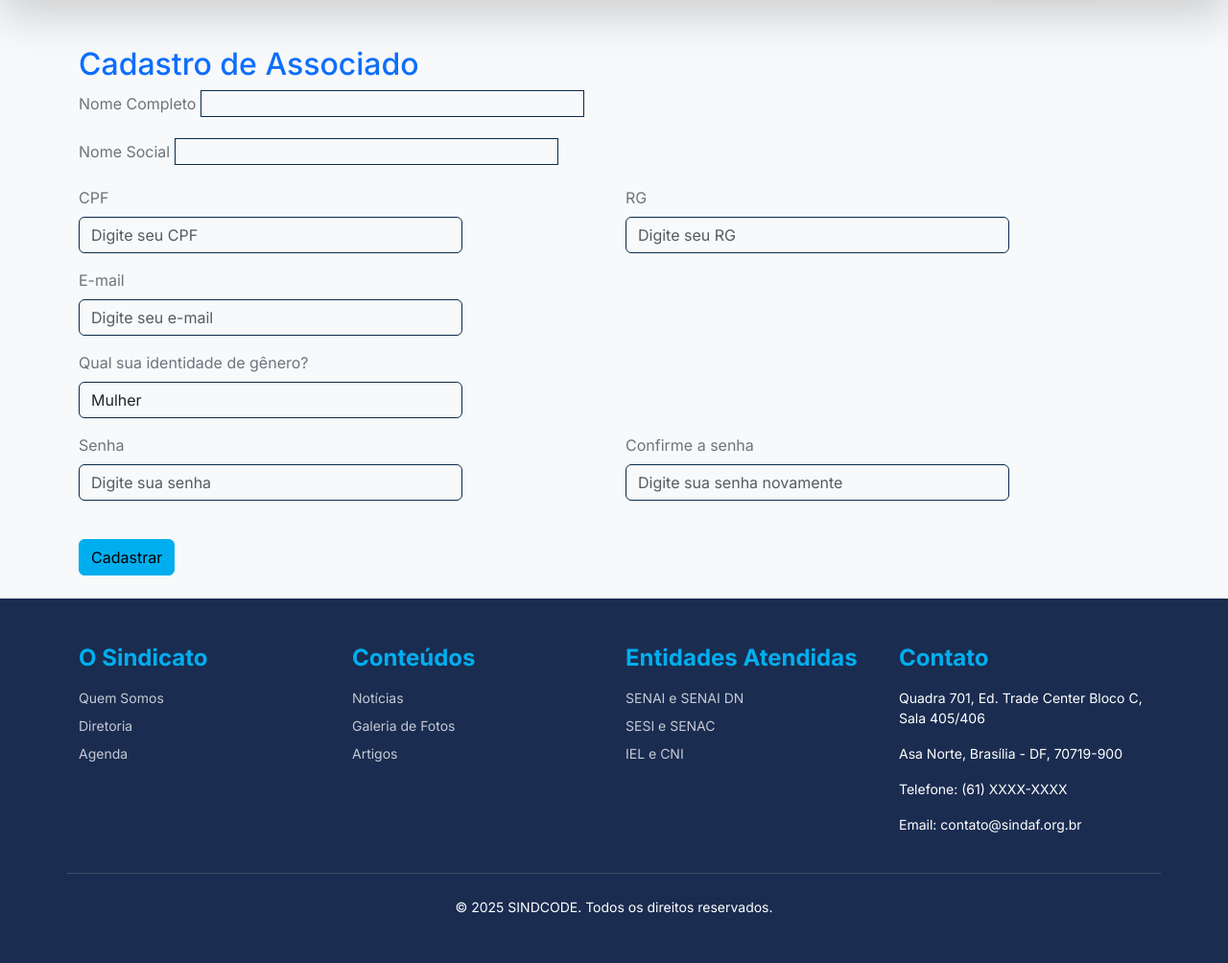
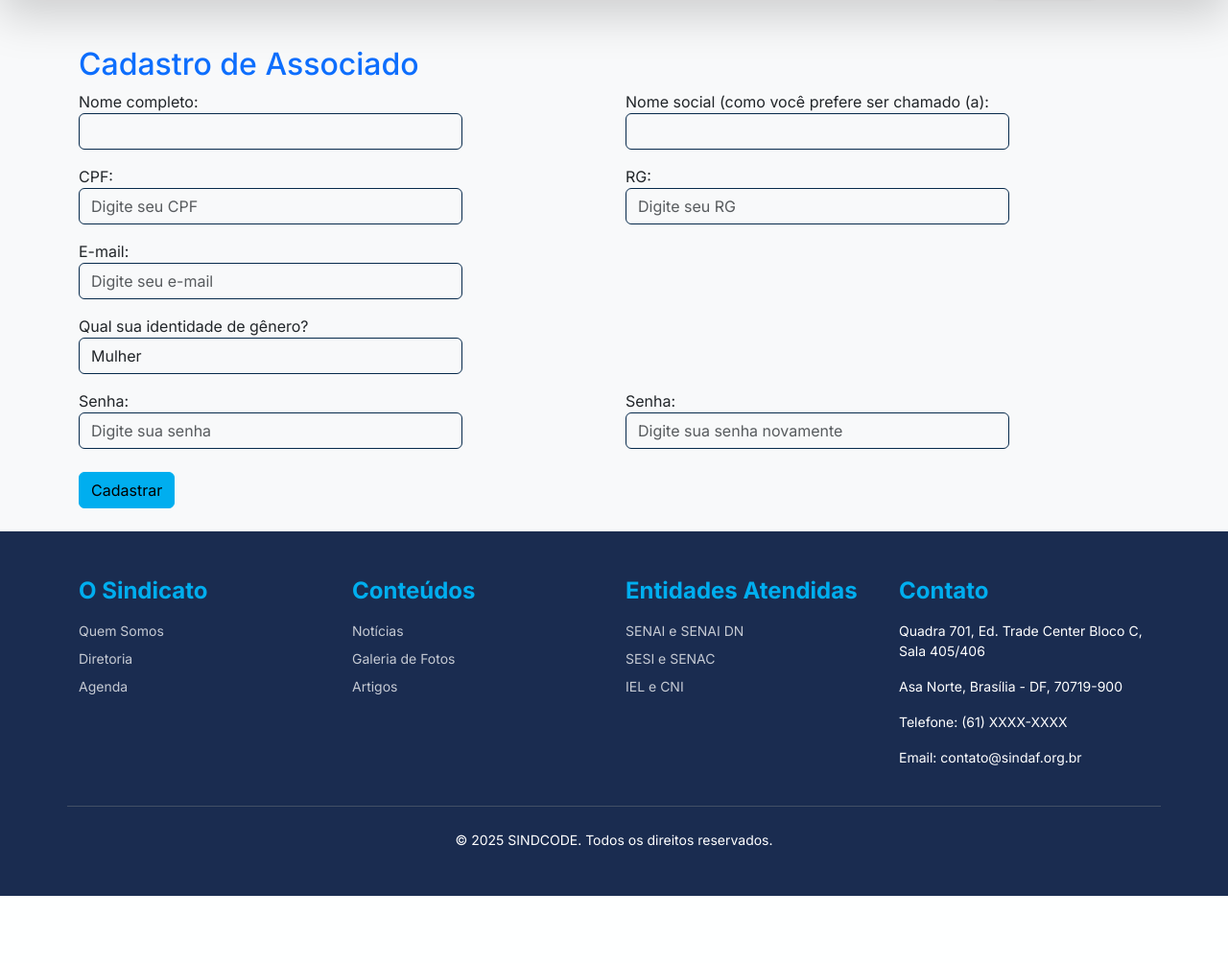
Before and after one commit to zikes18/sindicode-web, a Django app: page /cadastro in a window 1280 px wide. Shown: the part 72-1076 px from the top of the page at 96% size. After the commit the page ends 1006 px from the top, so only its background shows below. Run offline with Django 5.2, Linux system fonts and the light colour scheme.

Commit message:
cadastro forms feito

```diff
--- a/associados/forms.py
+++ b/associados/forms.py
@@ -10,11 +10,14 @@ class AssociadoForm(forms.Form):
     nome_completo = forms.CharField(
         label="Nome completo",
         required=True,
-        max_length=100)
+        max_length=100,
+        widget = forms.TextInput(attrs={'class': 'form-control'})
+    )
     nome_social = forms.CharField(
         label="Nome social (como você prefere ser chamado (a)",
         required=False,
-        max_length=100
+        max_length=100,
+        widget=forms.TextInput(attrs={'class': 'form-control'})
     )
     cpf = forms.CharField(
         label="CPF",
@@ -43,8 +46,8 @@ class AssociadoForm(forms.Form):
     genero_outro = forms.CharField(
         label='Selecione "Outro" acima e especifique',
         max_length=100,
-        required=True,
-        help_text='Use apenas se a opção "Outro" tiver sido selecionada.'
+        required=False,
+        help_text='Use apenas se a opção "Outro" tiver sido selecionada.',
     )
     email = forms.EmailField(
         label='E-mail',
--- a/templates/associados/cadastro.html
+++ b/templates/associados/cadastro.html
@@ -7,56 +7,72 @@
     <form action="{% url 'cadastro' %}" method="POST">
         {% csrf_token %}
 
-
-            <div class="mb-3">
-                <label class="form-label text-secondary" for="{{form.nome_completo.id_for_label}}">Nome Completo</label>
+        <!-- NOME COMPLETO -->
+        <div class="row mb-3">
+            <div class="col-md-6">
+                {{ form.nome_completo.label_tag }}
                 {{ form.nome_completo }}
+                {{ form.nome_completo.errors }}
             </div>
 
-            <div class="mb-3">
-                <label for="{{ form.nome_social.id_for_label }}" class="form-label text-secondary">Nome Social</label>
+            <!-- NOME SOCIAL -->
+            <div class="col-md-6">
+                {{ form.nome_social.label_tag }}
                 {{ form.nome_social }}
+                {{ form.nome_social.errors }}
+            </div>
         </div>
 
+        <!-- CPF e RG -->
         <div class="row mb-3">
             <div class="col-md-6">
-                    <label class="form-label text-secondary" for="{{ form.cpf.id_for_label }}">CPF</label>
+                {{ form.cpf.label_tag }}
                 {{ form.cpf }}
+                {{ form.cpf.errors }}
             </div>
 
             <div class="col-md-6">
-                    <label class="form-label text-secondary" for="{{ form.rg.id_for_label }}">RG</label>
+                {{ form.rg.label_tag }}
                 {{ form.rg }}
+                {{ form.rg.errors }}
             </div>
         </div>
 
+        <!-- EMAIL -->
         <div class="mb-3">
-                <label class="form-label text-secondary" for="{{ form.email.id_for_label }}l">E-mail</label>
+            {{ form.email.label_tag }}
             {{ form.email }}
-
+            {{ form.email.errors }}
         </div>
 
+        <!-- IDENTIDADE DE GÊNERO -->
         <div class="row mb-3">
             <div class="col-md-6">
-                    <label for="{{ form.identidade_genero.id_for_label }}" class="form-label text-secondary">Qual sua identidade de gênero?</label>
+                {{ form.identidade_genero.label_tag }}
                 {{ form.identidade_genero }}
+                {{ form.identidade_genero.errors }}
             </div>
         </div>
 
-            <div class="mb-3" id="outro-genero-div" style="display:none;">
-                <label for="{{ form.genero_outro.id_for_label }}" class="form-label text-secondary">Especifique outro gênero</label>
+        <!-- CAMPO “OUTRO GÊNERO” (aparece só se escolhido) -->
+        <div class="mb-3" id="outro-genero-div" style="display: none;">
+            {{ form.genero_outro.label_tag }}
             {{ form.genero_outro }}
+            {{ form.genero_outro.errors }}
         </div>
 
+        <!-- SENHAS -->
         <div class="row mb-4">
-                <div class="col mb-3">
-                    <label for="{{ form.senha_1.id_for_label }}" class="form-label text-secondary">Senha</label>
+            <div class="col-md-6">
+                {{ form.senha_1.label_tag }}
                 {{ form.senha_1 }}
+                {{ form.senha_1.errors }}
             </div>
 
-                <div class="col mb-6">
-                    <label for="{{ form.senha_2.id_for_label }}" class="form-label text-secondary">Confirme a senha</label>
+            <div class="col-md-6">
+                {{ form.senha_2.label_tag }}
                 {{ form.senha_2 }}
+                {{ form.senha_2.errors }}
             </div>
         </div>
 
```
Lines whose indentation alone changed are shown as unchanged.
